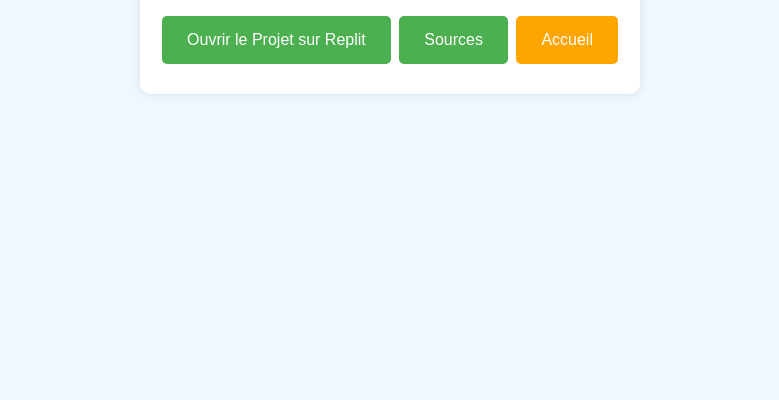
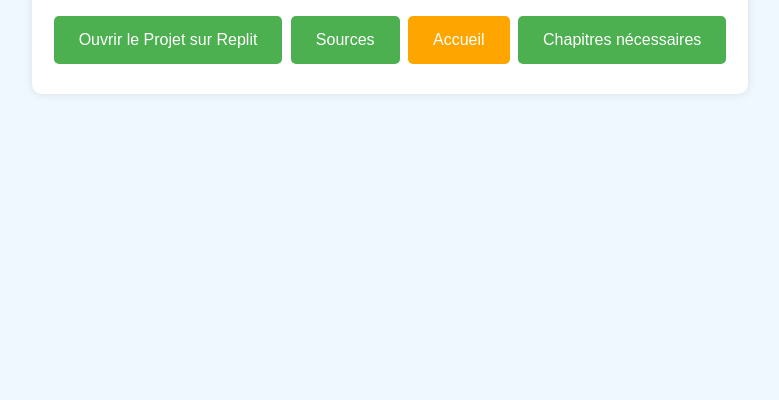
Before and after one commit to NadineH7/NadineH7.github.io, a plain HTML site: page jeu.html in a window 1280 px wide. Shown: the part 400-800 px from the top of the page, without its empty margins (250-1029 px from the left). Drawn offline with Linux system fonts and the light colour scheme.

Commit message:
Update jeu.html

```diff
--- a/jeu.html
+++ b/jeu.html
@@ -55,6 +55,7 @@
         <button class="button" onclick="window.open('https://replit.com/@samerheiba/Projet-NSI-groupe-4#main.py', '_blank')">Ouvrir le Projet sur Replit</button>
         <button class="button" onclick="window.location.href='sources.html'">Sources</button>
         <button class="button button-orange" onclick="window.location.href='indexx.html'">Accueil</button>
+        <button class="button" onclick="window.location.href='chapitres.html'">Chapitres nécessaires</button>
     </div>
 </body>
 </html>
```
